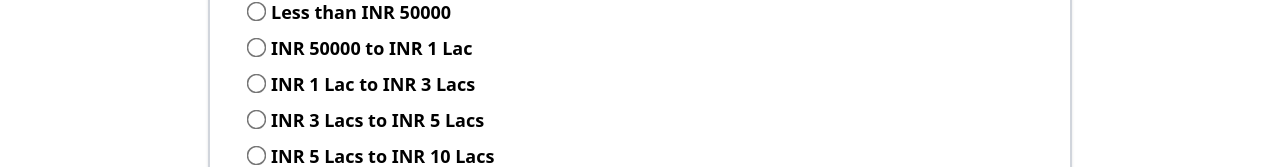
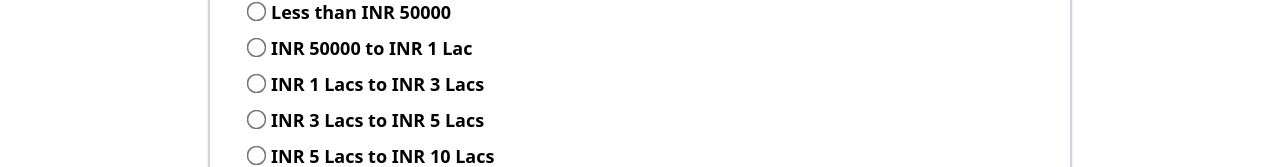
Before and after one commit to Code-X-Novas/Hook, a React (Vite) app: page / in a window 1280 px wide. Shown: the part 9115-9282 px from the top of the page. Built offline with nearby package versions, Linux system fonts and the light colour scheme.

Commit message:
Update Contact.jsx

```diff
--- a/src/components/Contact.jsx
+++ b/src/components/Contact.jsx
@@ -149,7 +149,7 @@ const ContactForm = () => {
                         {[
                             "Less than INR 50000",
                             "INR 50000 to INR 1 Lac",
-                            "INR 1 Lac to INR 3 Lacs",
+                            "INR 1 Lacs to INR 3 Lacs",
                             "INR 3 Lacs to INR 5 Lacs",
                             "INR 5 Lacs to INR 10 Lacs",
                         ].map((option, i) => (
```
